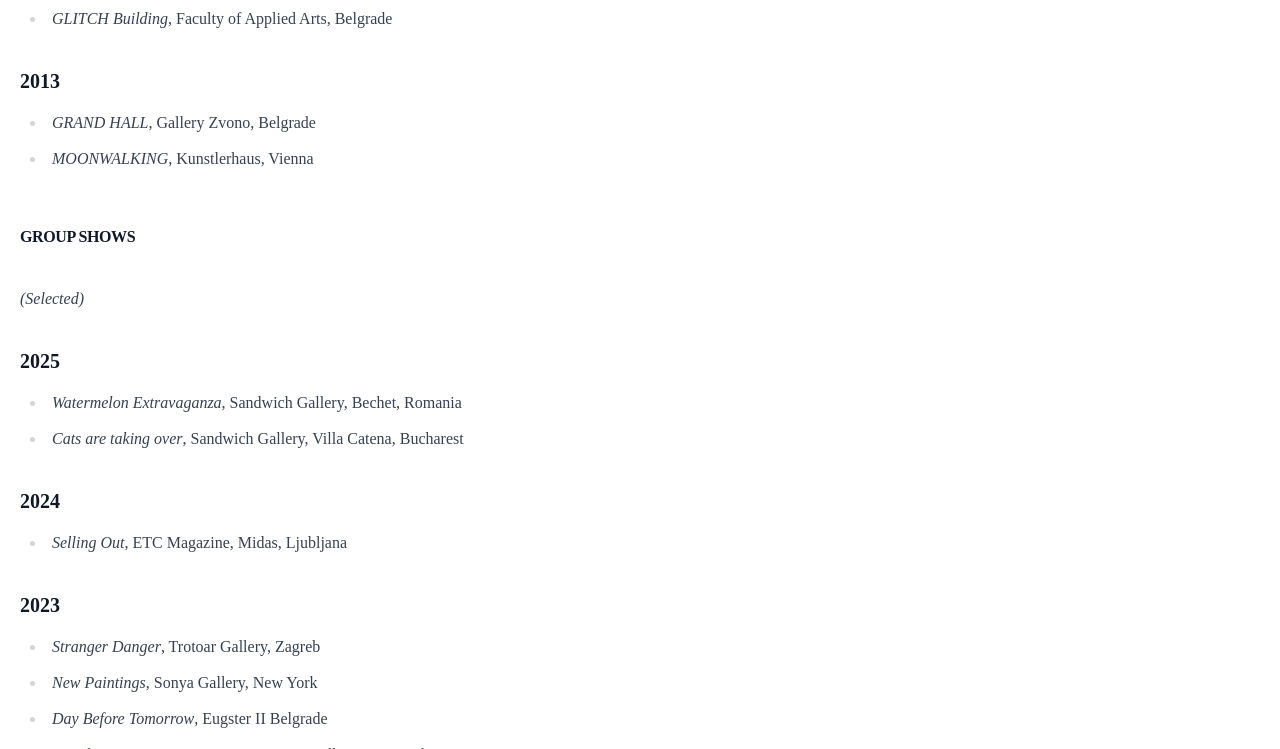
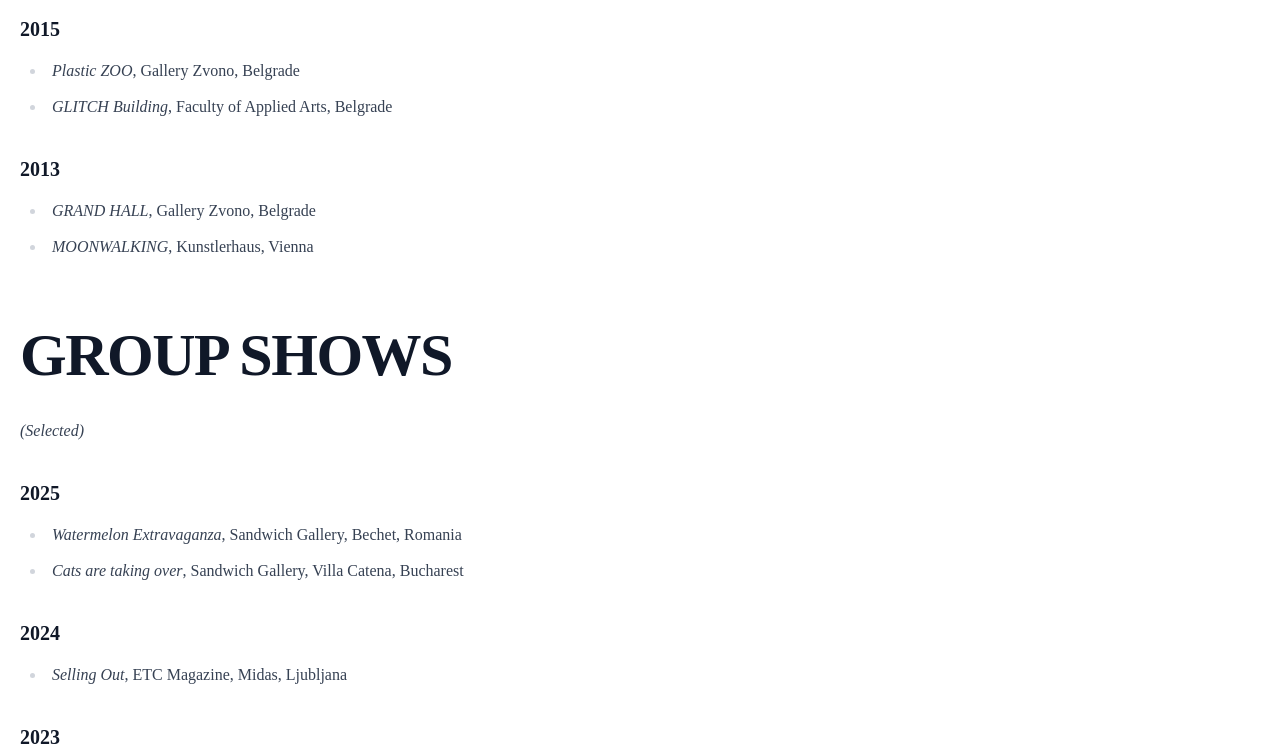
Before and after one commit to vukcuk/vukcar, an Astro site: page /about in a window 1280 px wide. Shown: the part 2051-2800 px from the top of the page. Built offline with nearby package versions, Linux system fonts and the light colour scheme; Astro itself is replaced by a stand-in of ours; a web font is replaced by a local one.

```diff
--- a/src/styles/global.css
+++ b/src/styles/global.css
@@ -185,6 +185,6 @@
 }
 
 .prose h2 {
-  @apply text-base font-bold tracking-tight h-16;
-  line-height: 4rem; /* Matches h-16 (height: 4rem) if needed */
+    @apply uppercase text-left text-4xl sm:text-5xl lg:text-6xl font-bold tracking-tight;
+    @apply mb-8 mt-16; /* Less space below and no space above */
 }
```
